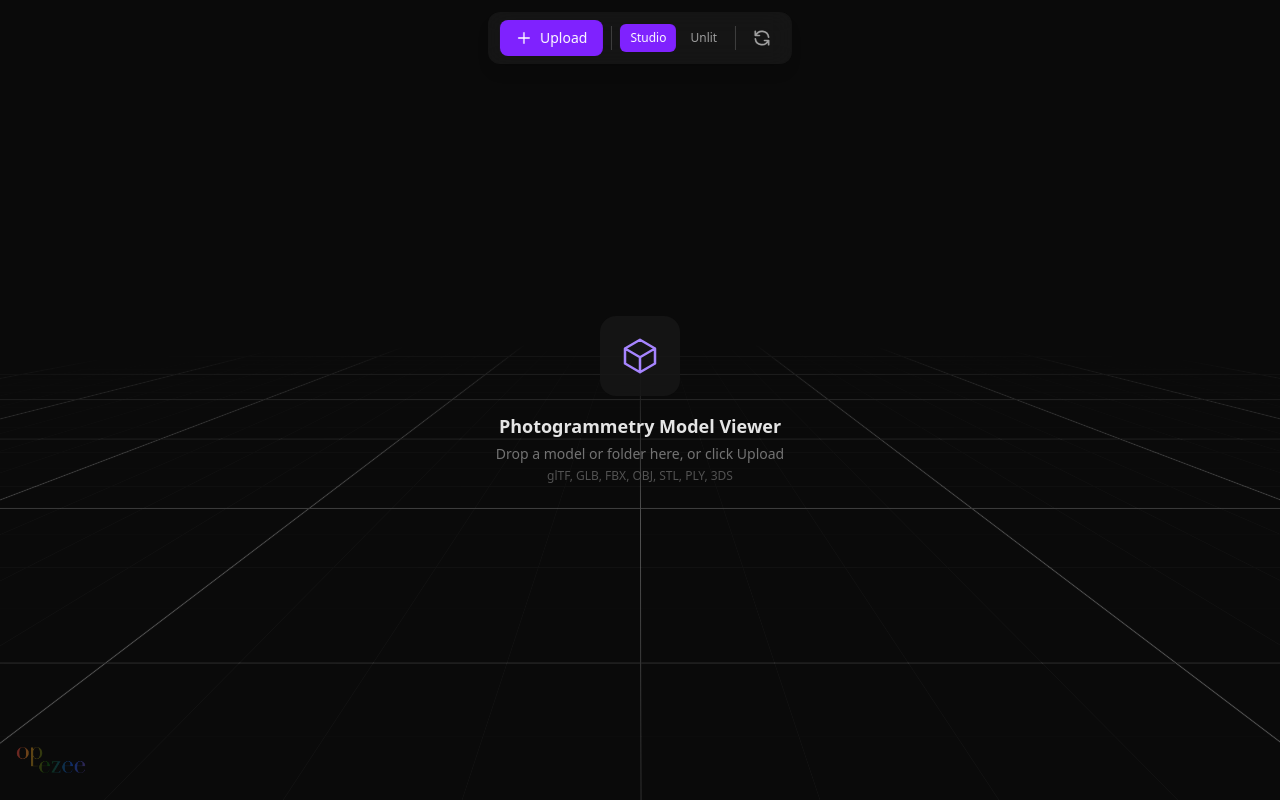
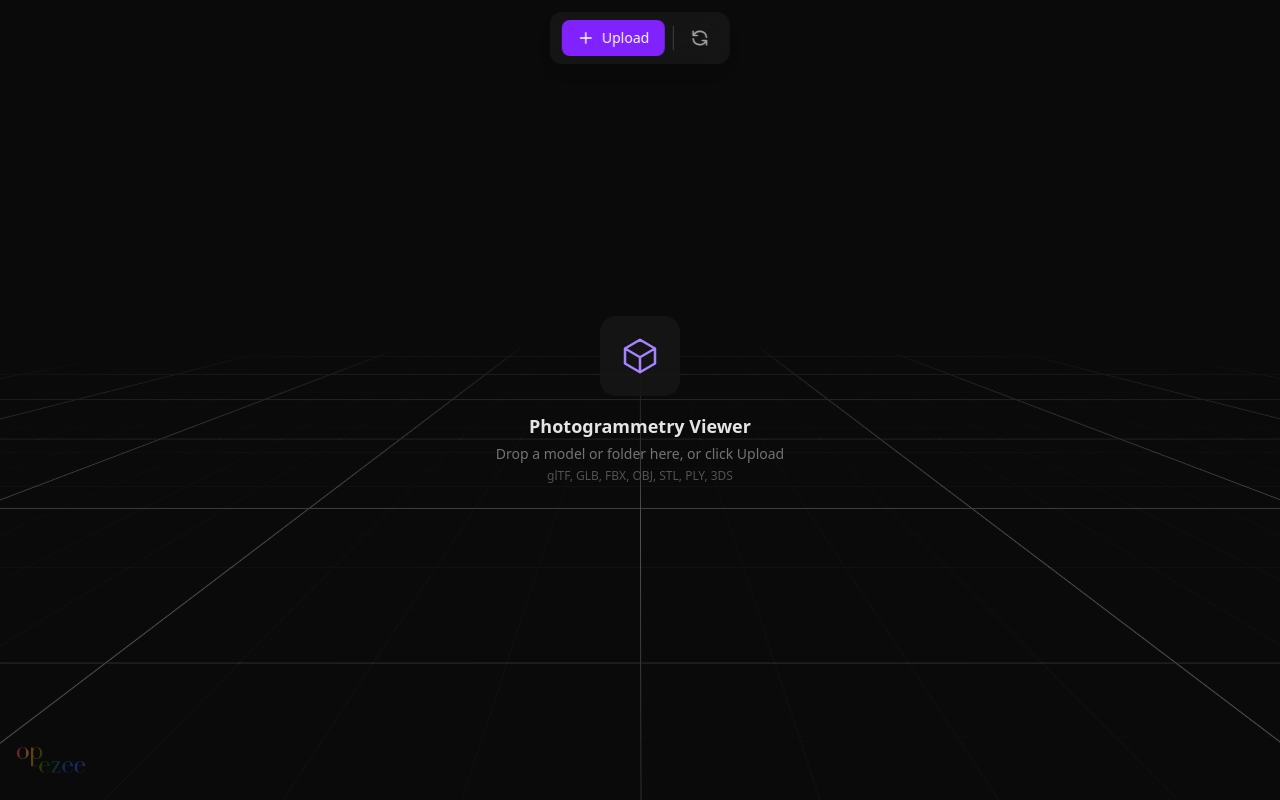
Before and after one commit to sidunrealde/3DViewer, a React (Vite) app: page / in a window 1280 px wide. Built offline with nearby package versions, Linux system fonts and the light colour scheme.

Commit message:
Removed unnecessary lighting modes

```diff
--- a/src/App.tsx
+++ b/src/App.tsx
@@ -5,7 +5,6 @@ import ViewerCanvas from "@/components/Viewer/ViewerCanvas.js";
 import DragDropZone from "@/components/Upload/DragDropZone.js";
 import CompanionFileBanner from "@/components/Upload/CompanionFileBanner.js";
 import Toolbar from "@/components/UI/Toolbar.js";
-import type { LightingPreset } from "@/types";
 
 function AppContent() {
   const controlsRef = useRef<OrbitControlsImpl>(null);
@@ -21,14 +20,7 @@ function AppContent() {
     const handler = (e: KeyboardEvent) => {
       if (e.target instanceof HTMLInputElement || e.target instanceof HTMLTextAreaElement) return;
 
-      const presetMap: Record<string, LightingPreset> = {
-        "1": "studio",
-        "2": "unlit",
-      };
-
-      if (e.key in presetMap) {
-        dispatch({ type: "SET_LIGHTING_PRESET", payload: presetMap[e.key]! });
-      } else if (e.key.toLowerCase() === "r") {
+      if (e.key.toLowerCase() === "r") {
         handleResetCamera();
       }
     };
@@ -61,7 +53,7 @@ function AppContent() {
                   />
                 </svg>
               </div>
-              <h2 className="text-lg font-semibold text-neutral-200">Photogrammetry Model Viewer</h2>
+              <h2 className="text-lg font-semibold text-neutral-200">Photogrammetry Viewer</h2>
               <p className="mt-1 text-sm text-neutral-500 sm:hidden">
                 Tap Upload to open a model
               </p>
--- a/src/components/UI/Toolbar.tsx
+++ b/src/components/UI/Toolbar.tsx
@@ -1,44 +1,18 @@
 import { useViewerState, useViewerDispatch } from "@/stores/viewerStore.js";
 import FileUpload from "@/components/Upload/FileUpload.js";
-import type { LightingPreset } from "@/types";
-
-const PRESETS: { id: LightingPreset; label: string; shortcut: string }[] = [
-  { id: "studio", label: "Studio", shortcut: "1" },
-  { id: "unlit", label: "Unlit", shortcut: "2" },
-];
 
 export default function Toolbar({
   onResetCamera,
 }: {
   onResetCamera: () => void;
 }) {
-  const { model, lightingPreset } = useViewerState();
+  const { model } = useViewerState();
   const dispatch = useViewerDispatch();
 
   return (
     <div className="pointer-events-auto flex items-center gap-1.5 rounded-xl bg-neutral-900/90 px-2 py-1.5 shadow-lg backdrop-blur-md sm:gap-2 sm:px-3 sm:py-2">
       {/* Upload */}
       <FileUpload />
-
-      <div className="h-6 w-px bg-neutral-700" />
-
-      {/* Lighting presets — always visible */}
-      <div className="flex gap-1">
-        {PRESETS.map((p) => (
-          <button
-            key={p.id}
-            onClick={() => dispatch({ type: "SET_LIGHTING_PRESET", payload: p.id })}
-            className={`rounded-md px-2.5 py-1.5 text-xs font-medium transition-colors ${
-              lightingPreset === p.id
-                ? "bg-violet-600 text-white"
-                : "text-neutral-400 hover:bg-neutral-800 hover:text-white"
-            }`}
-            title={`${p.label} (${p.shortcut})`}
-          >
-            {p.label}
-          </button>
-        ))}
-      </div>
 
       <div className="h-6 w-px bg-neutral-700" />
 
--- a/src/components/Viewer/LightingSystem.tsx
+++ b/src/components/Viewer/LightingSystem.tsx
@@ -4,49 +4,21 @@ import { useEffect } from "react";
 import {
   MeshBasicMaterial,
   MeshStandardMaterial,
-  Material,
   Texture,
-  type Object3D,
   Mesh,
 } from "three";
 
-// Store original materials so we can restore them when switching presets
-const originalMaterials = new WeakMap<Mesh, Material | Material[]>();
-
-function saveMaterials(obj: Object3D) {
-  obj.traverse((child) => {
-    if (child instanceof Mesh && !originalMaterials.has(child)) {
-      originalMaterials.set(child, child.material);
-    }
-  });
-}
-
-function restoreMaterials(obj: Object3D) {
-  obj.traverse((child) => {
-    if (child instanceof Mesh) {
-      const orig = originalMaterials.get(child);
-      if (orig) child.material = orig;
-    }
-  });
-}
-
 export default function LightingSystem() {
-  const { lightingPreset, model } = useViewerState();
+  const { model } = useViewerState();
   const { invalidate } = useThree();
 
-  // Apply material overrides based on preset
+  // Apply unlit materials — show albedo textures without lighting
   useEffect(() => {
     if (!model) return;
     const obj = model.object;
-    saveMaterials(obj);
 
-    if (lightingPreset === "unlit") {
-      // Show albedo textures without lighting
     obj.traverse((child) => {
       if (child instanceof Mesh) {
-          if (!originalMaterials.has(child)) {
-            originalMaterials.set(child, child.material);
-          }
         const orig = Array.isArray(child.material) ? child.material[0] : child.material;
         const basic = new MeshBasicMaterial();
         if ("map" in orig && orig.map) {
@@ -58,45 +30,9 @@ export default function LightingSystem() {
         child.material = basic;
       }
     });
-    } else {
-      restoreMaterials(obj);
-    }
 
     invalidate();
+  }, [model, invalidate]);
 
-    return () => {
-      restoreMaterials(obj);
-    };
-  }, [lightingPreset, model, invalidate]);
-
-  return (
-    <>
-      {/* Studio lights */}
-      {lightingPreset === "studio" && (
-        <>
-          <ambientLight intensity={0.4} />
-          <directionalLight
-            position={[5, 8, 5]}
-            intensity={1.0}
-            castShadow
-            shadow-mapSize-width={1024}
-            shadow-mapSize-height={1024}
-          />
-          <directionalLight position={[-3, 4, -5]} intensity={0.5} />
-          <directionalLight position={[0, -2, 5]} intensity={0.2} />
-        </>
-      )}
-
-      {/* Minimal ambient for unlit so model is visible */}
-      {lightingPreset === "unlit" && <ambientLight intensity={0.1} />}
-
-      {/* Ground shadow plane */}
-      {lightingPreset === "studio" && (
-        <mesh rotation-x={-Math.PI / 2} position={[0, -1, 0]} receiveShadow>
-          <planeGeometry args={[20, 20]} />
-          <shadowMaterial opacity={0.3} />
-        </mesh>
-      )}
-    </>
-  );
+  return <ambientLight intensity={0.1} />;
 }
--- a/src/stores/viewerStore.tsx
+++ b/src/stores/viewerStore.tsx
@@ -6,7 +6,6 @@ const initialState: ViewerState = {
   loading: false,
   loadingProgress: 0,
   error: null,
-  lightingPreset: "studio",
   pendingObjFile: null,
 };
 
@@ -22,8 +21,6 @@ function viewerReducer(state: ViewerState, action: ViewerAction): ViewerState {
       return { ...state, loadingProgress: action.payload };
     case "SET_ERROR":
       return { ...state, error: action.payload, loading: false };
-    case "SET_LIGHTING_PRESET":
-      return { ...state, lightingPreset: action.payload };
     case "SET_PENDING_OBJ":
       return { ...state, pendingObjFile: action.payload };
     default:
--- a/src/types/index.ts
+++ b/src/types/index.ts
@@ -1,10 +1,6 @@
 import type { Object3D } from "three";
 
 export type SupportedFormat = "gltf" | "glb" | "fbx" | "obj" | "stl" | "ply" | "3ds";
-
-export type LightingPreset =
-  | "studio"
-  | "unlit";
 
 export interface ModelInfo {
   name: string;
@@ -25,7 +21,6 @@ export interface ViewerState {
   loading: boolean;
   loadingProgress: number;
   error: string | null;
-  lightingPreset: LightingPreset;
   /** When an OBJ loads without textures, store the File so we can reload with companion files */
   pendingObjFile: File | null;
 }
@@ -36,5 +31,4 @@ export type ViewerAction =
   | { type: "SET_LOADING"; payload: boolean }
   | { type: "SET_PROGRESS"; payload: number }
   | { type: "SET_ERROR"; payload: string | null }
-  | { type: "SET_LIGHTING_PRESET"; payload: LightingPreset }
   | { type: "SET_PENDING_OBJ"; payload: File | null };
```
Lines whose indentation alone changed are shown as unchanged.
